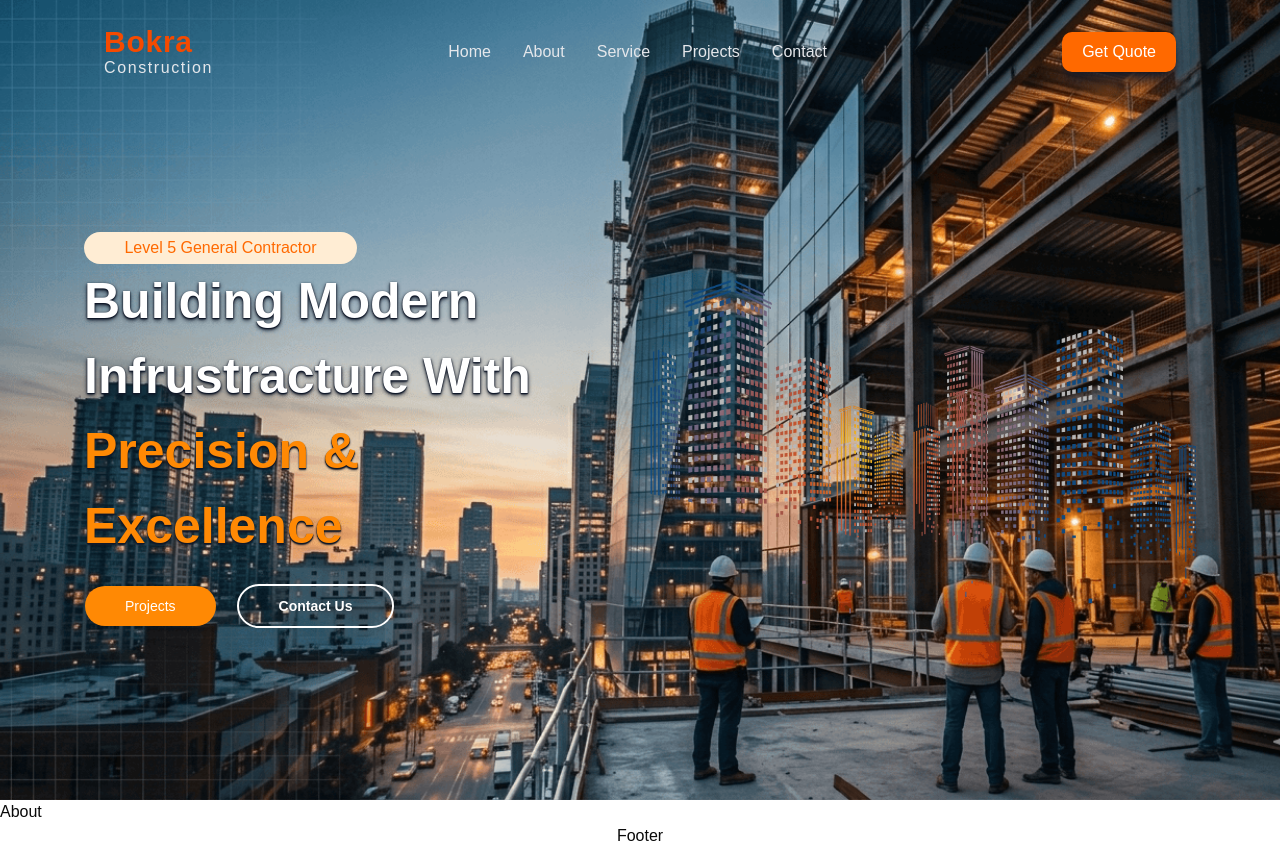
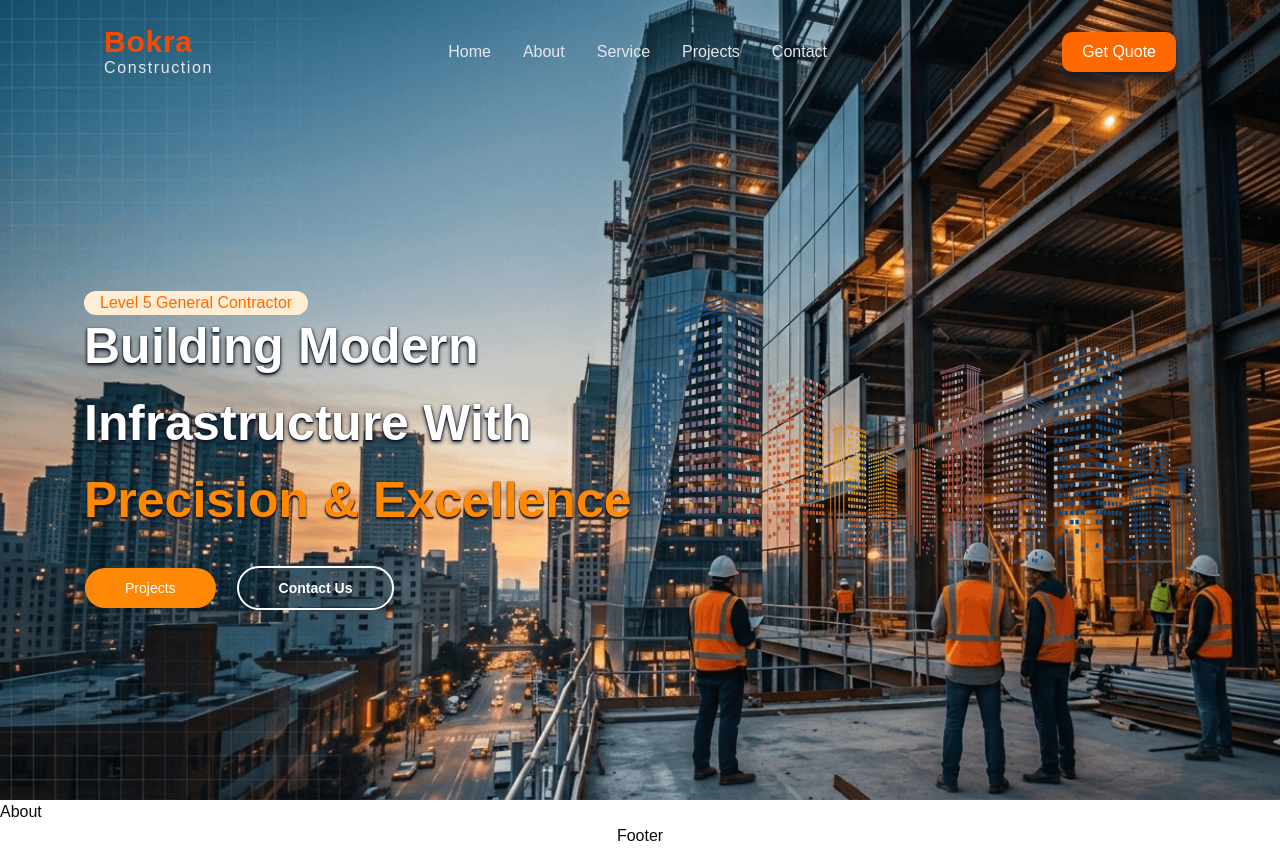
Before and after one commit to smile679/Bokra_Constraction, a React (Vite) app: page / in a window 1280 px wide. Built offline with nearby package versions, Linux system fonts and the light colour scheme.

Commit message:
update on header.jsx and splitText component added

```diff
--- a/package.json
+++ b/package.json
@@ -11,9 +11,11 @@
   },
   "dependencies": {
     "@fontsource-variable/inter": "^5.2.8",
+    "@gsap/react": "^2.1.2",
     "@tailwindcss/vite": "^4.3.0",
     "class-variance-authority": "^0.7.1",
     "clsx": "^2.1.1",
+    "gsap": "^3.15.0",
     "lucide-react": "^1.16.0",
     "path": "^0.12.7",
     "radix-ui": "^1.4.3",
--- a/src/components/header/Layout.jsx
+++ b/src/components/header/Layout.jsx
@@ -29,7 +29,7 @@ const Header = () => {
     <header
       className={`fixed top-0 left-0 w-full z-50 transition-all duration-300 ${
         scrolled
-          ? "bg-white/90 backdrop-blur-md shadow-lg py-4"
+          ? " backdrop-blur-md shadow-gray-800 shadow-md py-4"
           : "bg-transparent py-6"
       }`}
     >
@@ -62,7 +62,7 @@ const Header = () => {
           ))}
         </nav>
         <div className="flex items-center justify-center gap-x-5">
-          <button className="bg-orange-500 hover:bg-orange-600 text-white px-2 sm:px-5 py-2 rounded-lg transition-all duration-300 cursor-pointer
+          <button className="max-sm:hidden bg-orange-500 hover:bg-orange-600 text-white px-2 sm:px-5 py-2 rounded-lg transition-all duration-300 cursor-pointer
             shadow-gray-900 shadow-lg
           ">
             Get Quote
--- /dev/null
+++ b/src/components/motion/splitText.jsx
@@ -0,0 +1,167 @@
+import { useRef, useEffect, useState } from "react";
+import { gsap } from "gsap";
+import { ScrollTrigger } from "gsap/ScrollTrigger";
+import { SplitText as GSAPSplitText } from "gsap/SplitText";
+import { useGSAP } from "@gsap/react";
+
+gsap.registerPlugin(ScrollTrigger, GSAPSplitText, useGSAP);
+
+const SplitText = ({
+  text,
+  className = "",
+  delay = 50,
+  duration = 1.25,
+  ease = "power3.out",
+  splitType = "chars",
+  from = { opacity: 0, y: 40 },
+  to = { opacity: 1, y: 0 },
+  threshold = 0.1,
+  rootMargin = "-100px",
+  textAlign = "center",
+  tag = "p",
+  onLetterAnimationComplete,
+}) => {
+  const ref = useRef(null);
+  const animationCompletedRef = useRef(false);
+  const onCompleteRef = useRef(onLetterAnimationComplete);
+  const [fontsLoaded, setFontsLoaded] = useState(false);
+
+  // Keep callback ref updated
+  useEffect(() => {
+    onCompleteRef.current = onLetterAnimationComplete;
+  }, [onLetterAnimationComplete]);
+
+  useEffect(() => {
+    if (document.fonts.status === "loaded") {
+      setFontsLoaded(true);
+    } else {
+      document.fonts.ready.then(() => {
+        setFontsLoaded(true);
+      });
+    }
+  }, []);
+
+  useGSAP(
+    () => {
+      if (!ref.current || !text || !fontsLoaded) return;
+      // Prevent re-animation if already completed
+      if (animationCompletedRef.current) return;
+      const el = ref.current;
+
+      if (el._rbsplitInstance) {
+        try {
+          el._rbsplitInstance.revert();
+        } catch (_) {
+          /* ignore */
+        }
+        el._rbsplitInstance = null;
+      }
+
+      const startPct = (1 - threshold) * 100;
+      const marginMatch = /^(-?\d+(?:\.\d+)?)(px|em|rem|%)?$/.exec(rootMargin);
+      const marginValue = marginMatch ? parseFloat(marginMatch[1]) : 0;
+      const marginUnit = marginMatch ? marginMatch[2] || "px" : "px";
+      const sign =
+        marginValue === 0
+          ? ""
+          : marginValue < 0
+            ? `-=${Math.abs(marginValue)}${marginUnit}`
+            : `+=${marginValue}${marginUnit}`;
+      const start = `top ${startPct}%${sign}`;
+
+      let targets;
+      const assignTargets = (self) => {
+        if (splitType.includes("chars") && self.chars.length)
+          targets = self.chars;
+        if (!targets && splitType.includes("words") && self.words.length)
+          targets = self.words;
+        if (!targets && splitType.includes("lines") && self.lines.length)
+          targets = self.lines;
+        if (!targets) targets = self.chars || self.words || self.lines;
+      };
+
+      const splitInstance = new GSAPSplitText(el, {
+        type: splitType,
+        smartWrap: true,
+        autoSplit: splitType === "lines",
+        linesClass: "split-line",
+        wordsClass: "split-word",
+        charsClass: "split-char",
+        reduceWhiteSpace: false,
+        onSplit: (self) => {
+          assignTargets(self);
+          return gsap.fromTo(
+            targets,
+            { ...from },
+            {
+              ...to,
+              duration,
+              ease,
+              stagger: delay / 1000,
+              scrollTrigger: {
+                trigger: el,
+                start,
+                once: true,
+                fastScrollEnd: true,
+                anticipatePin: 0.4,
+              },
+              onComplete: () => {
+                animationCompletedRef.current = true;
+                onCompleteRef.current?.();
+              },
+              willChange: "transform, opacity",
+              force3D: true,
+            },
+          );
+        },
+      });
+      el._rbsplitInstance = splitInstance;
+
+      return () => {
+        ScrollTrigger.getAll().forEach((st) => {
+          if (st.trigger === el) st.kill();
+        });
+        try {
+          splitInstance.revert();
+        } catch (_) {
+          /* ignore */
+        }
+        el._rbsplitInstance = null;
+      };
+    },
+    {
+      dependencies: [
+        text,
+        delay,
+        duration,
+        ease,
+        splitType,
+        JSON.stringify(from),
+        JSON.stringify(to),
+        threshold,
+        rootMargin,
+        fontsLoaded,
+      ],
+      scope: ref,
+    },
+  );
+
+  const renderTag = () => {
+    const style = {
+      textAlign,
+      wordWrap: "break-word",
+      willChange: "transform, opacity",
+    };
+    const classes = `split-parent overflow-hidden inline-block whitespace-normal ${className}`;
+    const Tag = tag || "p";
+
+    return (
+      <Tag ref={ref} style={style} className={classes}>
+        {text}
+      </Tag>
+    );
+  };
+  return renderTag();
+};
+
+export default SplitText;
--- a/src/pages/home/Hero.jsx
+++ b/src/pages/home/Hero.jsx
@@ -6,25 +6,73 @@ import cons55 from "@/assets/cons55.png"
 import cons66 from "@/assets/cons66.png"
 import cons77 from "@/assets/const77.png"
 import { Button } from "@/components/ui/button";
+import SplitText from "@/components/motion/splitText";
 
 const Hero = () => {
+
+   const handleAnimationComplete = () => {
+     console.log("All letters have animated!");
+   };
+
 
     return (
       <>
         <section className="h-screen w-full bg-[url(@/assets/cons66.png)] bg-cover bg-center">
-          <div className="w-full max-w-6xl mx-auto h-full flex items-center justify-between gap-5 px-5 pt-20">
-            <div className="flex-1 flex-col text-white">
-              <h3 className="w-1/2 text-center bg-orange-100 text-orange-500 py-1 rounded-2xl">
+          <div className="w-full max-w-6xl mx-auto h-full flex items-center justify-between px-5 pt-30">
+            <div className="flex flex-1 flex-col text-white py-30">
+              <h3 className="w-fit px-4 py-1 text-center bg-orange-100 text-orange-500 rounded-2xl leading-none m-0">
                 Level 5 General Contractor
               </h3>
-              <h1 className="text-[40px] sm:text-[50px] font-extrabold text-shadow-gray-900 text-shadow-md">
-                Building Modern
+              <h1 className="text-[40px] sm:text-[50px] font-extrabold text-shadow-gray-900 text-shadow-md leading-tight m-0 p-0">
+                <SplitText
+                  text="Building Modern"
+                  // className="text-2xl font-semibold text-center"
+                  delay={50}
+                  duration={1.25}
+                  ease="power3.out"
+                  splitType="chars"
+                  from={{ opacity: 0, y: 40 }}
+                  to={{ opacity: 1, y: 0 }}
+                  threshold={0.1}
+                  rootMargin="-100px"
+                  textAlign="start"
+                  onLetterAnimationComplete={handleAnimationComplete}
+                  showCallback
+                />
               </h1>
-              <h1 className="text-[40px] sm:text-[50px] font-extrabold text-shadow-gray-900 text-shadow-md">
-                Infrustracture With
+              <h1 className="text-[40px] sm:text-[50px] font-extrabold text-shadow-gray-900 text-shadow-md leading-tight m-0 p-0">
+                <SplitText
+                  text="Infrastructure With"
+                  // className="text-2xl font-semibold text-center"
+                  delay={50}
+                  duration={1.25}
+                  ease="bounce.out"
+                  splitType="chars"
+                  from={{ opacity: 0, y: 40 }}
+                  to={{ opacity: 1, y: 0 }}
+                  threshold={0.1}
+                  rootMargin="-100px"
+                  textAlign="start"
+                  onLetterAnimationComplete={handleAnimationComplete}
+                  showCallback
+                />
               </h1>
-              <h1 className="text-[40px] sm:text-[50px] font-extrabold text-orange-400 text-shadow-gray-900 text-shadow-sm">
-                Precision & Excellence
+              <h1 className="text-[40px] sm:text-[50px] font-extrabold text-orange-400 text-shadow-gray-900 text-shadow-sm leading-tight m-0 p-0">
+                <SplitText
+                  text="Precision & Excellence"
+                  // className="text-2xl font-semibold text-center"
+                  delay={50}
+                  duration={1.25}
+                  ease="power3.out"
+                  splitType="lines"
+                  from={{ opacity: 0, y: 40 }}
+                  to={{ opacity: 1, y: 0 }}
+                  threshold={0.1}
+                  rootMargin="-100px"
+                  textAlign="start"
+                  onLetterAnimationComplete={handleAnimationComplete}
+                  showCallback
+                />
               </h1>
               <div className="flex max-sm:flex-col items-center gap-5 my-5">
                 <Button className="max-sm:w-full px-10 py-5 bg-orange-400 text-white hover:bg-orange-500 cursor-pointer transition-all duration-300">
```
Also changed, not shown: 1 other file (tests, documents, lock files or other folders).
